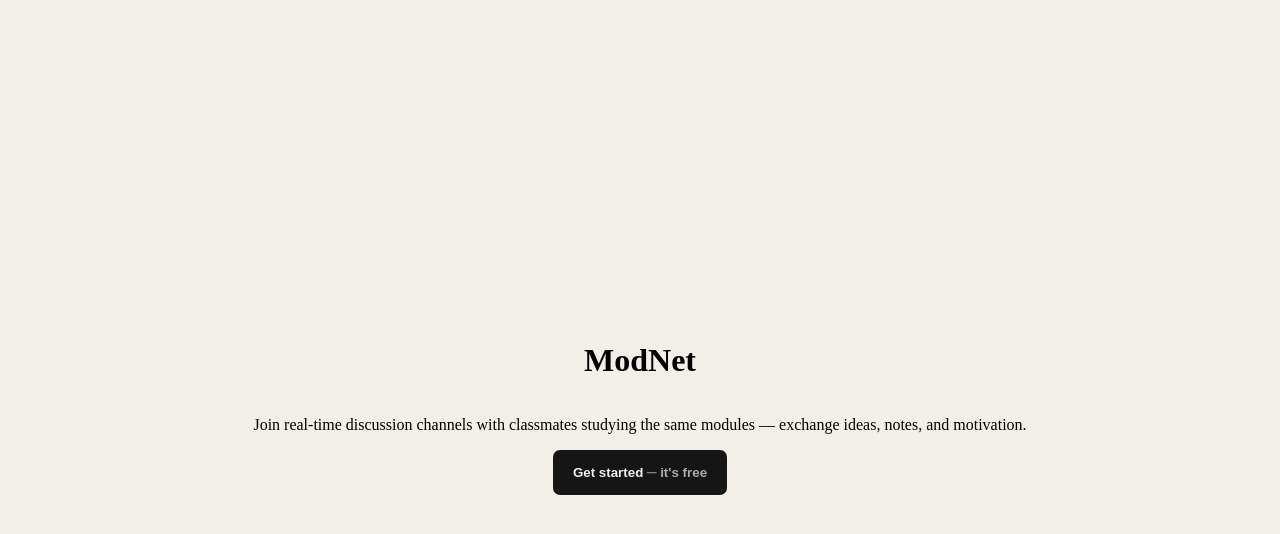
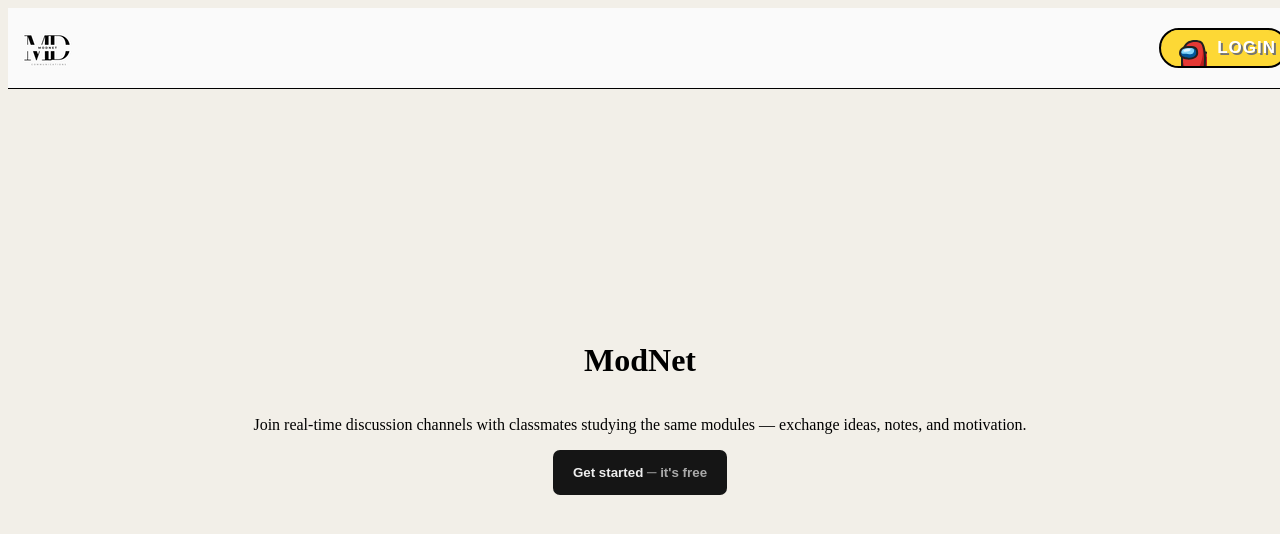
Before and after one commit to Abhiram2144/ModNet, a React (Vite) app in the folder client/: page / in a window 1280 px wide. Shown: the top 534 px of the page. Built offline with nearby package versions, Linux system fonts and the light colour scheme; a web font is replaced by a local one.

Commit message:
account page ui

```diff
--- a/client/src/components/LoginButton.jsx
+++ b/client/src/components/LoginButton.jsx
@@ -1,10 +1,10 @@
 import React from 'react';
 import styled from 'styled-components';
 
-const Button = ({text1, text2}) => {
+const Button = ({text1, text2, onClick}) => {
   return (
     <StyledWrapper>
-      <button>
+      <button onClick={onClick}>
         <svg xmlns="http://www.w3.org/2000/svg" viewBox="0 0 36 36" width="36px" height="36px">
           <rect width={36} height={36} x={0} y={0} fill="#fdd835" />
           <path fill="#e53935" d="M38.67,42H11.52C11.27,40.62,11,38.57,11,36c0-5,0-11,0-11s1.44-7.39,3.22-9.59 c1.67-2.06,2.76-3.48,6.78-4.41c3-0.7,7.13-0.23,9,1c2.15,1.42,3.37,6.67,3.81,11.29c1.49-0.3,5.21,0.2,5.5,1.28 C40.89,30.29,39.48,38.31,38.67,42z" />
--- /dev/null
+++ b/client/src/components/Modal.jsx
@@ -0,0 +1,136 @@
+import React, { useState } from "react";
+import styled from "styled-components";
+
+const Modal = ({ PFPS = [], onClose, onConfirm, updating }) => {
+  const [selectedPfp, setSelectedPfp] = useState(null);
+
+  return (
+    <StyledWrapper>
+      <div className="card">
+        <h2 className="title">Choose Profile Picture</h2>
+
+        <div className="imageGrid">
+          {PFPS.map((url, index) => (
+            <img
+              key={index}
+              src={url}
+              alt={`pfp-${index}`}
+              onClick={() => setSelectedPfp(url)}
+              className={`pfp ${
+                selectedPfp === url ? "selected" : ""
+              }`}
+            />
+          ))}
+        </div>
+
+        <div className="buttonContainer">
+          <button className="cancelButton" onClick={onClose}>
+            Cancel
+          </button>
+          <button
+            className={`confirmButton ${
+              !selectedPfp || updating ? "disabled" : ""
+            }`}
+            onClick={() => onConfirm(selectedPfp)}
+            disabled={!selectedPfp || updating}
+          >
+            {updating ? "Updating..." : "Confirm"}
+          </button>
+        </div>
+      </div>
+    </StyledWrapper>
+  );
+};
+
+const StyledWrapper = styled.div`
+  .card {
+    width: 90%;
+    max-width: 350px;
+    background-color: #111;
+    border-radius: 16px;
+    padding: 20px;
+    color: white;
+    display: flex;
+    flex-direction: column;
+    align-items: center;
+    gap: 18px;
+    border: 1px solid #333;
+    box-shadow: 0 6px 16px rgba(0, 0, 0, 0.4);
+  }
+
+  .title {
+    font-size: 1.1rem;
+    font-weight: 600;
+    margin-bottom: 5px;
+  }
+
+  .imageGrid {
+    display: grid;
+    grid-template-columns: repeat(2, 1fr);
+    gap: 14px;
+    justify-items: center;
+    width: 100%;
+  }
+
+  .pfp {
+    width: 120px;
+    height: 120px;
+    border-radius: 50%;
+    object-fit: cover;
+    cursor: pointer;
+    border: 2px solid transparent;
+    transition: all 0.2s ease-in-out;
+  }
+
+  .pfp:hover {
+    transform: scale(1.05);
+  }
+
+  .pfp.selected {
+    border: 2px solid #aaa;
+    transform: scale(1.08);
+  }
+
+  .buttonContainer {
+    display: flex;
+    justify-content: center;
+    gap: 16px;
+    margin-top: 10px;
+  }
+
+  .cancelButton,
+  .confirmButton {
+    border: none;
+    border-radius: 8px;
+    padding: 8px 14px;
+    font-weight: 500;
+    cursor: pointer;
+    transition: all 0.3s;
+  }
+
+  .cancelButton {
+    background-color: #333;
+    color: #ddd;
+  }
+
+  .cancelButton:hover {
+    background-color: #444;
+  }
+
+  .confirmButton {
+    background-color: #eee;
+    color: #111;
+  }
+
+  .confirmButton:hover {
+    background-color: #fff;
+  }
+
+  .confirmButton.disabled {
+    background-color: #666;
+    color: #999;
+    cursor: not-allowed;
+  }
+`;
+
+export default Modal;
--- a/client/src/components/Navbar.jsx
+++ b/client/src/components/Navbar.jsx
@@ -11,6 +11,7 @@ export default function Navbar() {
 
   const handleLogout = async () => {
     try {
+      alert("logout")
       const { error } = await supabase.auth.signOut();
       if (error) throw error;
       toast.success("Successfully logged out!");
--- a/client/src/pages/LandingPage.jsx
+++ b/client/src/pages/LandingPage.jsx
@@ -1,11 +1,14 @@
 import { useNavigate } from "react-router-dom";
 import StyleButton from "../components/StyleButton";
+import Navbar from "../components/Navbar";
 
 
 export default function LandingPage() {
   const navigate = useNavigate();
 
   return (
+    <>
+    <Navbar/>
     <div
   className="flex flex-col items-center justify-center h-screen overflow-hidden pt-0 text-black font-[Kaisei_Decol] bg-[#F2EFE8] px-6 sm:px-10 text-center"
   style={{ fontFamily: "'Kaisei Decol', serif" }}
@@ -24,6 +27,7 @@ export default function LandingPage() {
     </div>
 
 </div>
+    </>
 
   );
 }
```
Also changed, not shown: client/src/pages/Account.jsx (+57 -97 lines), client/src/contexts/ChatContext.jsx (deleted), client/src/contexts/ThemeContext.jsx (deleted).
